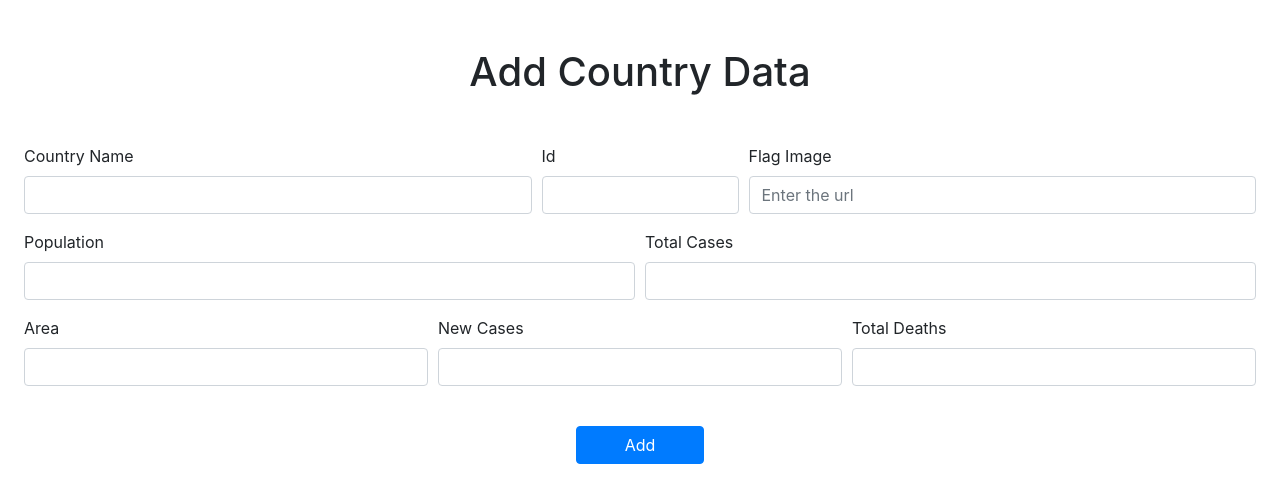
After one commit to sergiohgp/COVID_webscrapping, a Django app: page /insert/ in a window 1280 px wide. The commit adds this page. Shown: the top 503 px of the page. Run offline with Django 3.2, Linux system fonts and the light colour scheme; some libraries are stand-ins or nearby versions.

Commit message:
Add, edit and delete implemented

```diff
--- /dev/null
+++ b/src/django/countries/forms.py
@@ -0,0 +1,12 @@
+from django import forms
+
+
+class CountryForm(forms.Form):
+    id = forms.CharField()
+    name = forms.CharField(max_length=255)
+    population = forms.IntegerField()
+    flag = forms.CharField()
+    area = forms.FloatField()
+    total_cases = forms.IntegerField()
+    new_cases = forms.IntegerField()
+    total_deaths = forms.IntegerField()
--- /dev/null
+++ b/src/django/countries/templates/countries/add_country.html
@@ -0,0 +1,69 @@
+<!DOCTYPE html>
+<html lang="en">
+
+<head>
+    <meta charset="UTF-8">
+    <meta http-equiv="X-UA-Compatible" content="IE=edge">
+    <meta name="viewport" content="width=device-width, initial-scale=1.0">
+    <title>Add Country</title>
+</head>
+
+<body>
+    {% load bootstrap4 %}
+
+    {# Load CSS and JavaScript #}
+    {% bootstrap_css %}
+    {% bootstrap_javascript jquery='full' %}
+
+    {# Display django.contrib.messages as Bootstrap alerts #}
+    {% bootstrap_messages %}
+
+    <h1 class="text-center my-5">Add Country Data</h1>
+
+    <form class="mx-4" action="/insert/" method="post">
+        {% csrf_token %}
+        <div class="form-row">
+            <div class="form-group col-md-5">
+                <label for="name">Country Name</label>
+                <input type="text" class="form-control" id="name" name="name">
+            </div>
+            <div class="form-group col-md-2">
+                <label for="id">Id</label>
+                <input type="text" class="form-control" id="id" name="id">
+            </div>
+            <div class="form-group col-md-5">
+                <label for="flag">Flag Image</label>
+                <input type="text" class="form-control" id="flag" name="flag" placeholder="Enter the url">
+            </div>
+        </div>
+        <div class="form-row">
+            <div class="form-group col-md-6">
+                <label for="population">Population</label>
+                <input type="number" class="form-control" id="population" name="population">
+            </div>
+            <div class="form-group col-md-6">
+                <label for="total_cases">Total Cases</label>
+                <input type="number" class="form-control" id="total_cases" name="total_cases">
+            </div>
+        </div>
+        <div class="form-row">
+            <div class="form-group col-md-4">
+                <label for="area">Area</label>
+                <input type="number" class="form-control" id="area" name="area">
+            </div>
+            <div class="form-group col-md-4">
+                <label for="new_cases">New Cases</label>
+                <input type="number" class="form-control" id="new_cases" name="new_cases">
+            </div>
+            <div class="form-group col-md-4">
+                <label for="total_deaths">Total Deaths</label>
+                <input type="number" class="form-control" id="total_deaths" name="total_deaths">
+            </div>
+        </div>
+        <div class="d-flex justify-content-center my-4">
+            <button type="submit" class="btn btn-primary px-5">Add</button>
+        </div>
+    </form>
+</body>
+
+</html>
--- a/src/django/countries/urls.py
+++ b/src/django/countries/urls.py
@@ -1,6 +1,12 @@
 from django.urls import path
+from django.conf.urls import url
 from . import views
 
 urlpatterns = [
-    path('countries', views.country_list, name='countries'),
+    path('', views.country_list, name='countries'),
+    path('country/edit/<str:id>/', views.country_edit, name='edit'),
+    path('country/add/', views.country_add, name='add'),
+    path('insert/', views.country_insert, name='insert'),
+    path('update/', views.country_update, name='update'),
+    path('delete/<str:id>/', views.country_delete, name='delete'),
 ]
--- a/src/django/countries/views.py
+++ b/src/django/countries/views.py
@@ -1,14 +1,194 @@
 from django.shortcuts import render
 from django.http import HttpResponse
+from django.http import HttpResponseRedirect
 from .models import Country, Covid_Cases
+import pymongo
+
+from .forms import CountryForm
+
+# Connect to MongoDb
+client = pymongo.MongoClient('mongodb://localhost:27017/')
+if client:
+    DB = client['termproject']
+
+# Create your views here.
 
 
-# Create your views here.
 def country_list(req):
     country = Country.objects.all()
+    covid_cases = Covid_Cases.objects.all()
+
+    country_list = []
+
+    for i in country:
+        for j in covid_cases:
+            if (i.id == j.id):
+                country_list.append({
+                    'id': i.id,
+                    'name': i.name,
+                    'flag': i.flag,
+                    'area': i.area,
+                    'population': i.population,
+                    'total_cases': j.total_cases,
+                    'cases_milion': str(round((float(1000000) * float(str(j.total_cases).replace(',', '')))/float(str(i.population).replace(',', '')), 2)),
+                    'new_cases': j.new_cases,
+                    'total_deaths': j.total_deaths,
+                })
 
     context = {
-        'country_list': country
+        'country_list': country_list
     }
 
     return render(req, 'countries/country_list.html', context)
+
+
+def country_edit(req, id):
+    country = Country.objects.get(id=id)
+    covid_cases = Covid_Cases.objects.get(id=id)
+
+    selected_country = {
+        'id': id,
+        'name': country.name,
+        'flag': country.flag,
+        'area': country.area,
+        'population': country.population,
+        'total_cases': str(covid_cases.total_cases).replace(',', ''),
+        'new_cases': str(covid_cases.new_cases).replace(',', ''),
+        'total_deaths': str(covid_cases.total_deaths).replace(',', ''),
+    }
+
+    context = {
+        'country': selected_country,
+    }
+
+    return render(req, 'countries/edit_country.html', context)
+
+
+def country_add(req):
+    return render(req, 'countries/add_country.html')
+
+
+def country_insert(req):
+    if req.method == 'POST':
+        form = CountryForm(req.POST)
+        if form.is_valid():
+            id = form.cleaned_data['id']
+            name = form.cleaned_data['name']
+            population = form.cleaned_data['population']
+            area = form.cleaned_data['area']
+            flag = form.cleaned_data['flag']
+
+            total_cases = form.cleaned_data['total_cases']
+            new_cases = form.cleaned_data['new_cases']
+            total_deaths = form.cleaned_data['total_deaths']
+
+            country_document = {
+                'id': name + "_" + id,
+                'name': name,
+                'population': population,
+                'area': area,
+                'flag': flag
+            }
+            covid_cases_document = {
+                'id': name + "_" + id,
+                'country_name': name,
+                'total_cases': total_cases,
+                'new_cases': new_cases,
+                'total_deaths': total_deaths,
+            }
+
+            col = DB['countries_country']
+            if col:
+                document_exists = col.find_one({'id': id})
+                if document_exists:
+                    col.delete_one({'id': id})
+
+                col.update_one(country_document, {
+                               '$set': country_document}, upsert=True)
+
+            col = DB['countries_covid_cases']
+            if col:
+                document_exists = col.find_one({'id': id})
+                if document_exists:
+                    col.delete_one({'id': id})
+
+                col.update_one(covid_cases_document, {
+                               '$set': covid_cases_document}, upsert=True)
+
+            return HttpResponseRedirect('/')
+    else:
+        form = CountryForm()
+
+    return render(req, 'countries/add_country.html', {'form': form})
+
+
+def country_update(req):
+    if req.method == 'POST':
+        form = CountryForm(req.POST)
+        if form.is_valid():
+            print("WORKINGGGG!!!!**")
+            id = form.cleaned_data['id']
+            name = form.cleaned_data['name']
+            population = form.cleaned_data['population']
+            area = form.cleaned_data['area']
+            flag = form.cleaned_data['flag']
+
+            total_cases = form.cleaned_data['total_cases']
+            new_cases = form.cleaned_data['new_cases']
+            total_deaths = form.cleaned_data['total_deaths']
+
+            # Update into DB
+            country_document = {
+                'id': id,
+                'name': name,
+                'population': population,
+                'area': area,
+                'flag': flag
+            }
+            covid_cases_document = {
+                'id': id,
+                'country_name': name,
+                'total_cases': total_cases,
+                'new_cases': new_cases,
+                'total_deaths': total_deaths,
+            }
+
+            col = DB['countries_country']
+            if col:
+                document_exists = col.find_one({'id': id})
+                if document_exists:
+                    col.delete_one({'id': id})
+
+                col.update_one(country_document, {
+                               '$set': country_document}, upsert=True)
+
+            col = DB['countries_covid_cases']
+            if col:
+                document_exists = col.find_one({'id': id})
+                if document_exists:
+                    col.delete_one({'id': id})
+
+                col.update_one(covid_cases_document, {
+                               '$set': covid_cases_document}, upsert=True)
+
+            return HttpResponseRedirect('/')
+    else:
+        form = CountryForm()
+
+    return render(req, 'countries/edit_country.html', {'form': form})
+
+
+def country_delete(req, id):
+    col = DB['countries_country']
+    if col:
+        document_exists = col.find_one({'id': id})
+        if document_exists:
+            col.delete_one({'id': id})
+
+    col = DB['countries_covid_cases']
+    if col:
+        document_exists = col.find_one({'id': id})
+        if document_exists:
+            col.delete_one({'id': id})
+
+    return HttpResponseRedirect('/')
--- a/src/django/web/settings.py
+++ b/src/django/web/settings.py
@@ -37,6 +37,8 @@ INSTALLED_APPS = [
     'django.contrib.sessions',
     'django.contrib.messages',
     'django.contrib.staticfiles',
+    'django_feather',
+    'bootstrap4',
     'countries',
 ]
 
--- a/src/django/web/urls.py
+++ b/src/django/web/urls.py
@@ -18,5 +18,5 @@ from django.urls import path, include
 
 urlpatterns = [
     path('admin/', admin.site.urls),
-    path('country/', include('countries.urls')),
+    path('', include('countries.urls')),
 ]
--- a/src/webscrapper/main.py
+++ b/src/webscrapper/main.py
@@ -11,6 +11,7 @@ import requests
 import pymongo
 from bson.objectid import ObjectId
 
+# Browser options
 options = Options()
 options.headless = True
 options.add_argument("--window-size=1920,1200")
@@ -38,7 +39,6 @@ def insert_documents_into_countries_country(document):
             col.delete_one({'name': document['name']})
 
         col.update_one(document, {'$set': document}, upsert=True)
-        # col.insert_one(document)
 
 
 def insert_documents_into_countries_covid_cases(document):
@@ -50,7 +50,6 @@ def insert_documents_into_countries_covid_cases(document):
             col.delete_one({'country_name': document['country_name']})
 
         col.update_one(document, {'$set': document}, upsert=True)
-        # col.insert_one(document)
 
 
 def api_get(country_name):
```
Also changed, not shown: src/django/countries/templates/countries/country_list.html (+47 -6 lines), src/django/countries/templates/countries/edit_country.html (added, +73 -0 lines).
